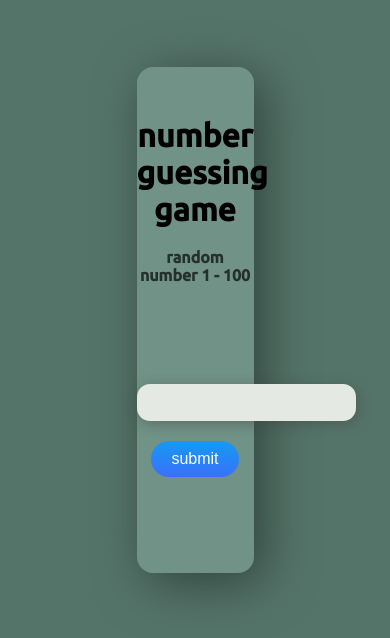
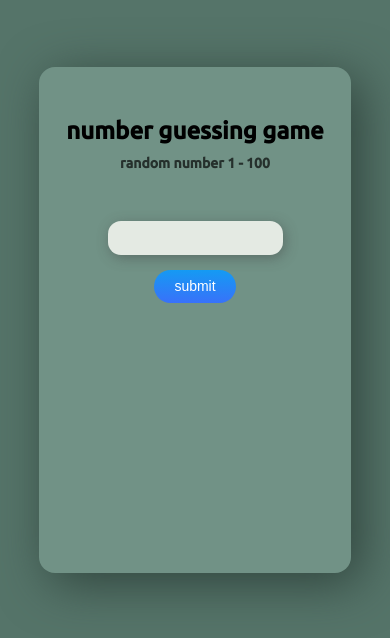
Before and after one commit to insiwd/NumberGuessingGame, a plain HTML site: page index.html in a window 390 px wide. Shown: the part 102-740 px from the top of the page. Drawn offline with Linux system fonts and the light colour scheme.

Commit message:
feat: responsive site

```diff
--- a/style.css
+++ b/style.css
@@ -110,3 +110,34 @@ p {
     font-weight: bold;
 
 }
+
+/* Estilos para telas menores que 600px */
+@media screen and (max-width: 600px) {
+    main {
+        width: 80vw; /* Redimensiona a largura do conteúdo principal */
+    }
+
+    h1 {
+        font-size: 24px; /* Redimensiona o tamanho da fonte do título */
+    }
+
+    p {
+        font-size: 14px; /* Redimensiona o tamanho da fonte dos parágrafos */
+        margin-top: 10px; /* Ajusta o espaçamento superior */
+    }
+
+    #try {
+        margin-top: 30px; /* Ajusta o espaçamento superior */
+        font-size: 12px; /* Redimensiona o tamanho da fonte do input */
+    }
+
+    #guess {
+        font-size: 20px; /* Redimensiona o tamanho da fonte do palpite */
+        margin-top: 20px; /* Ajusta o espaçamento superior */
+    }
+
+    #submitBtn {
+        margin-top: 15px; /* Ajusta o espaçamento superior */
+        font-size: 14px; /* Redimensiona o tamanho da fonte do botão */
+    }
+}
```
